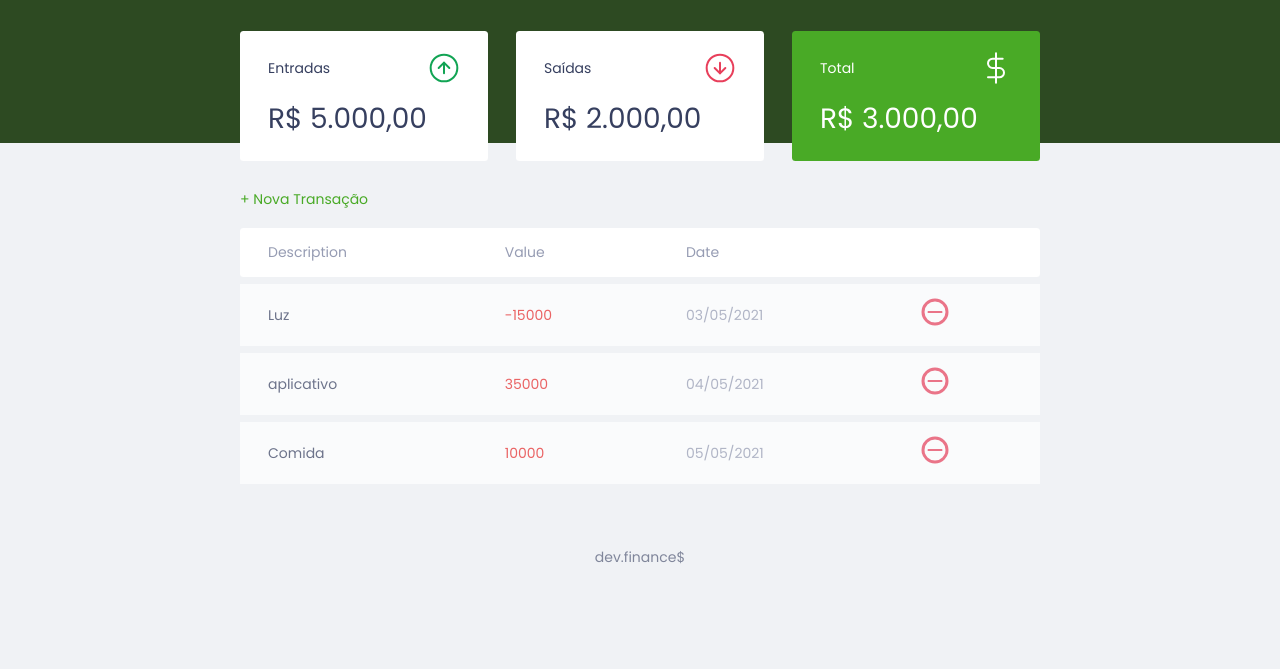
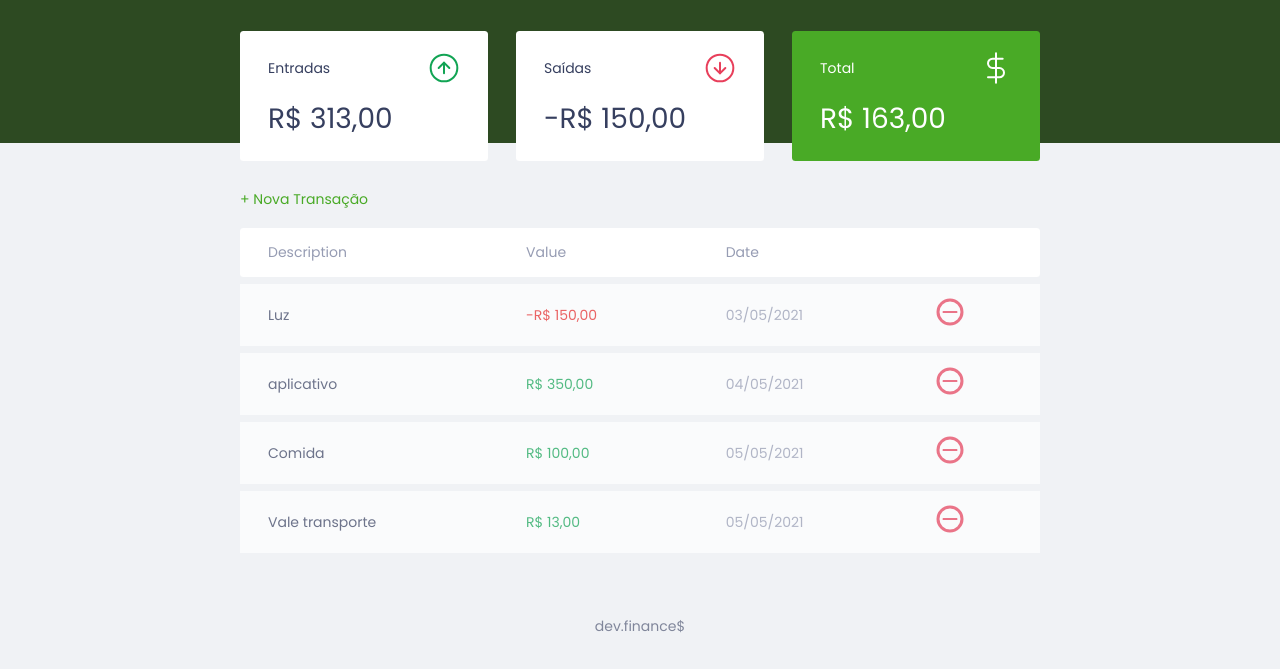
Before and after one commit to Vini03-Alcantra/DevFinance, a plain HTML site: page index.html in a window 1280 px wide. Shown: the part 55-724 px from the top of the page. Drawn offline with Linux system fonts and the light colour scheme.

Commit message:
carregando valores formatados pelo JS

```diff
--- a/index.html
+++ b/index.html
@@ -24,21 +24,21 @@
                     <span>Entradas</span>
                     <img src="./assets/income.svg" alt="Image de entradas">
                 </h3>
-                <p>R$ 5.000,00</p>
+                <p id="incomeDisplay">R$ 5.000,00</p>
             </div>
             <div class="card">
                 <h3>
                     <span>Saídas</span>
                     <img src="./assets/expense.svg" alt="Image de saída">
                 </h3>
-                <p>R$ 2.000,00</p>
+                <p id="expenseDisplay">R$ 2.000,00</p>
             </div>
             <div class="card total">
                 <h3>
                     Total
                     <img src="./assets/total.svg" alt="Image de total">
                 </h3>
-                <p>R$ 3.000,00</p>
+                <p id="totalDisplay">R$ 3.000,00</p>
             </div>
         </section>
 
--- a/scripts.js
+++ b/scripts.js
@@ -35,14 +35,36 @@ const transactions = [
         description: "Comida",
         amount: 10000,
         date: "05/05/2021"
+    },
+    {
+        id: 4,
+        description: "Vale transporte",
+        amount: 1300,
+        date: "05/05/2021"
     }
 
 ]
 
 const Transaction = {
-    incomes(){},
-    expenses(){},
-    total(){}
+    incomes(){
+        let income = 0;
+        transactions.forEach(transaction => {
+            income += transaction.amount;
+        })
+        return income
+    },
+    expenses(){
+        let expense = 0;
+        transactions.forEach(transaction => {
+            if (transaction.amount < 0) {
+                expense += transaction.amount
+            }
+        })
+        return expense
+    },
+    total(){
+        return Transaction.incomes() + Transaction.expenses()
+    }
 }
 
 const DOM = {
@@ -56,18 +78,50 @@ const DOM = {
     },
 
     innerHTMLTransaction(transaction){
+        const CSSclass = transaction.amount > 0 ? "income":"expense"
+
+        const amount = Utils.formatCurrency(transaction.amount)
+
         const html = `
             <td class="description">${transaction.description}</td>
-            <td class="expense">${transaction.amount}</td>
+            <td class="${CSSclass}">${amount}</td>
             <td class="date">${transaction.date}</td>
             <td>
                 <img src="./assets/minus.svg" alt="Remover transação">
             </td>
         `
         return html;
+    },
+
+    updateBalance(){
+        document
+            .getElementById("incomeDisplay")
+            .innerHTML = Utils.formatCurrency(Transaction.incomes())
+        document
+            .getElementById("expenseDisplay")
+            .innerHTML = Utils.formatCurrency(Transaction.expenses())
+        document
+            .getElementById("totalDisplay")
+            .innerHTML = Utils.formatCurrency(Transaction.total())
+    }
+}
+
+const Utils = {
+    formatCurrency(value){
+        const signal = Number(value) < 0 ? "-" : ""
+        value = String(value).replace(/\D/g, "")
+        value = Number(value) / 100
+        value = value.toLocaleString("pt-BR", {
+            style: "currency",
+            currency: "BRL"
+        })
+
+        return (signal + value)
     }
 }
 
 transactions.forEach((transaction) => {
     DOM.addTransaction(transaction)
 })
+
+DOM.updateBalance()
```
